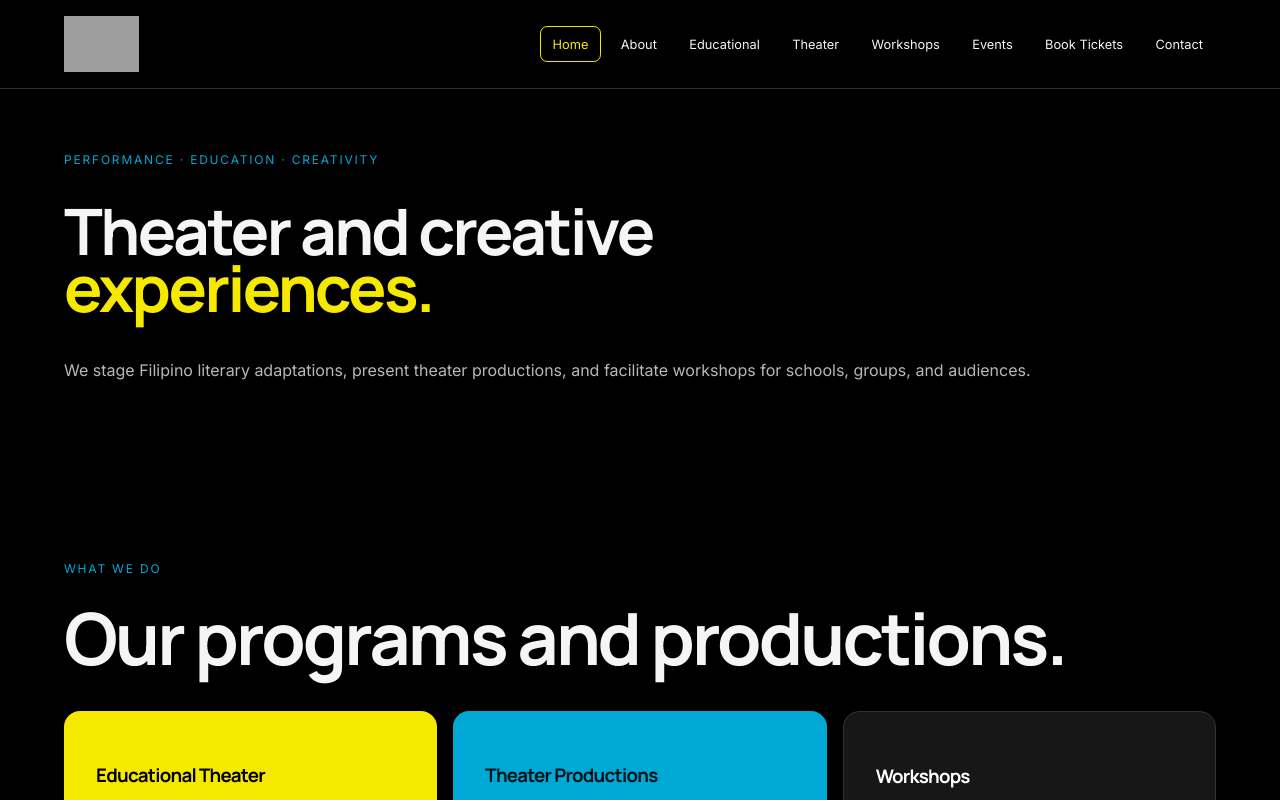
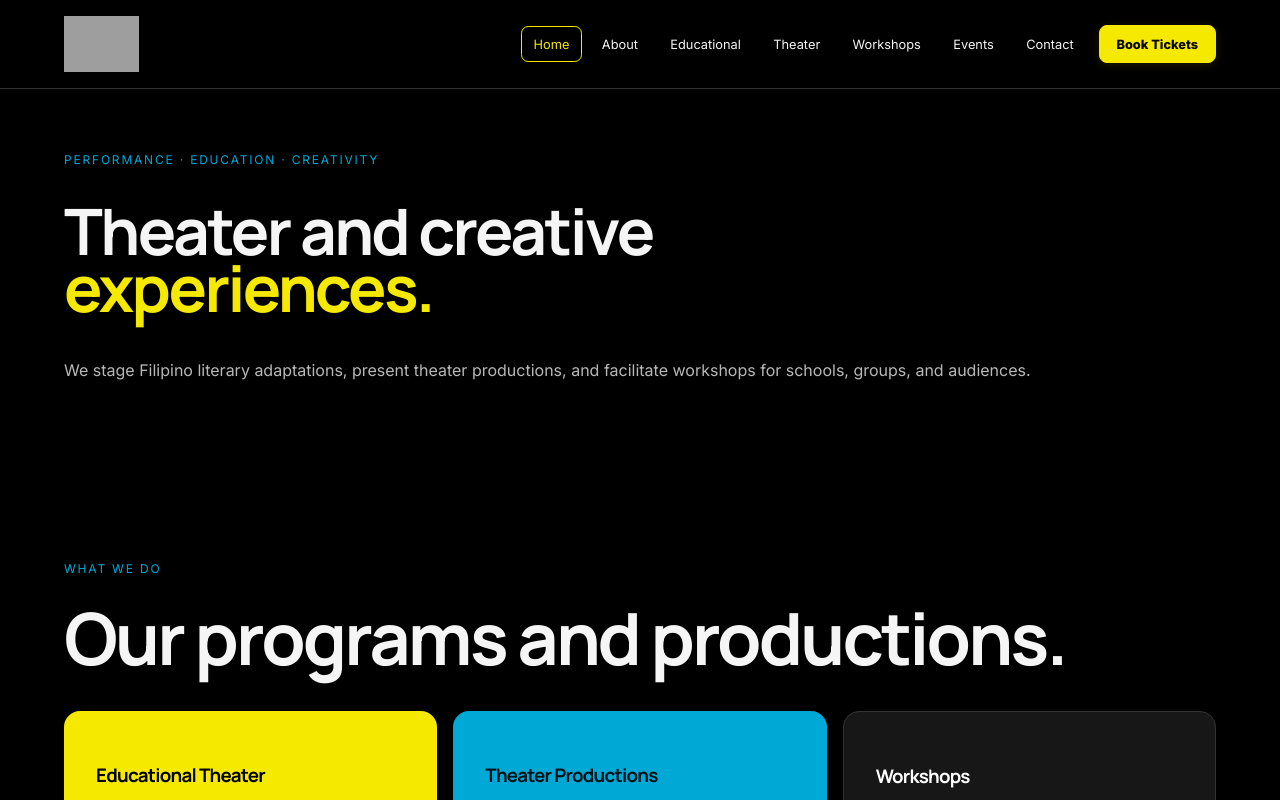
Before and after one commit to web2table/artistplayground, a Next.js app: page / in a window 1280 px wide. Shown: the top 800 px of the page. Built offline with nearby package versions, Linux system fonts and the light colour scheme; grey boxes are pictures that could not be loaded.

Commit message:
Move Book Tickets to end and style as CTA button

```diff
--- a/src/components/header/Header.tsx
+++ b/src/components/header/Header.tsx
@@ -11,8 +11,8 @@ const links = [
   { label: 'Theater', href: '/productions/' },
   { label: 'Workshops', href: '/workshops/' },
   { label: 'Events', href: '/events/' },
+  { label: 'Contact', href: '/contact/' },
   { label: 'Book Tickets', href: '/book/' },
-  { label: 'Contact', href: '/contact/' },
 ];
 
 export default function Header() {
@@ -31,7 +31,7 @@ export default function Header() {
       </button>
       <nav id="main-navigation" aria-label="Main navigation">
         {links.map((link) => (
-          <Link key={link.href} href={link.href} className={activeFor(link.href) ? 'is-active' : undefined} aria-current={activeFor(link.href) ? 'page' : undefined} onClick={() => setMenuOpen(false)}>
+          <Link key={link.href} href={link.href} className={`${activeFor(link.href) ? 'is-active ' : ''}${link.href === '/book/' ? 'nav-cta' : ''}`} aria-current={activeFor(link.href) ? 'page' : undefined} onClick={() => setMenuOpen(false)}>
             {link.label}
           </Link>
         ))}
@@ -44,6 +44,9 @@ export default function Header() {
         nav :global(a){text-decoration:none;font-size:var(--ap-size-nav);padding:.6rem .75rem;color:var(--ap-text);border:1px solid transparent;border-radius:.45rem;transition:color .15s,background .15s,border-color .15s}
         nav :global(a:hover),nav :global(a:focus-visible){color:var(--ap-yellow);border-color:var(--ap-border);outline:none}
         nav :global(a.is-active){color:var(--ap-yellow);border-color:var(--ap-yellow);background:transparent;font-weight:400;box-shadow:none}
+        nav :global(a.nav-cta){margin-left:.35rem;padding:.65rem 1.05rem;background:var(--ap-yellow);border:1px solid var(--ap-yellow);border-radius:.5rem;color:#080808;font-weight:800;box-shadow:0 2px 10px rgba(255,220,0,.12)}
+        nav :global(a.nav-cta:hover),nav :global(a.nav-cta:focus-visible){background:#ffe84a;border-color:#ffe84a;color:#080808;transform:translateY(-1px)}
+        nav :global(a.nav-cta.is-active){background:var(--ap-yellow);border-color:var(--ap-yellow);color:#080808}
         .menu-toggle{display:none;align-items:center;justify-content:center;gap:.65rem;border:1px solid var(--ap-border);background:#111;color:var(--ap-text);padding:.65rem .8rem;border-radius:.5rem;cursor:pointer}
         .menu-icon{display:flex;width:1.1rem;flex-direction:column;gap:4px}
         .menu-icon span{display:block;width:100%;height:2px;background:currentColor;transition:transform .2s,opacity .2s}
```
